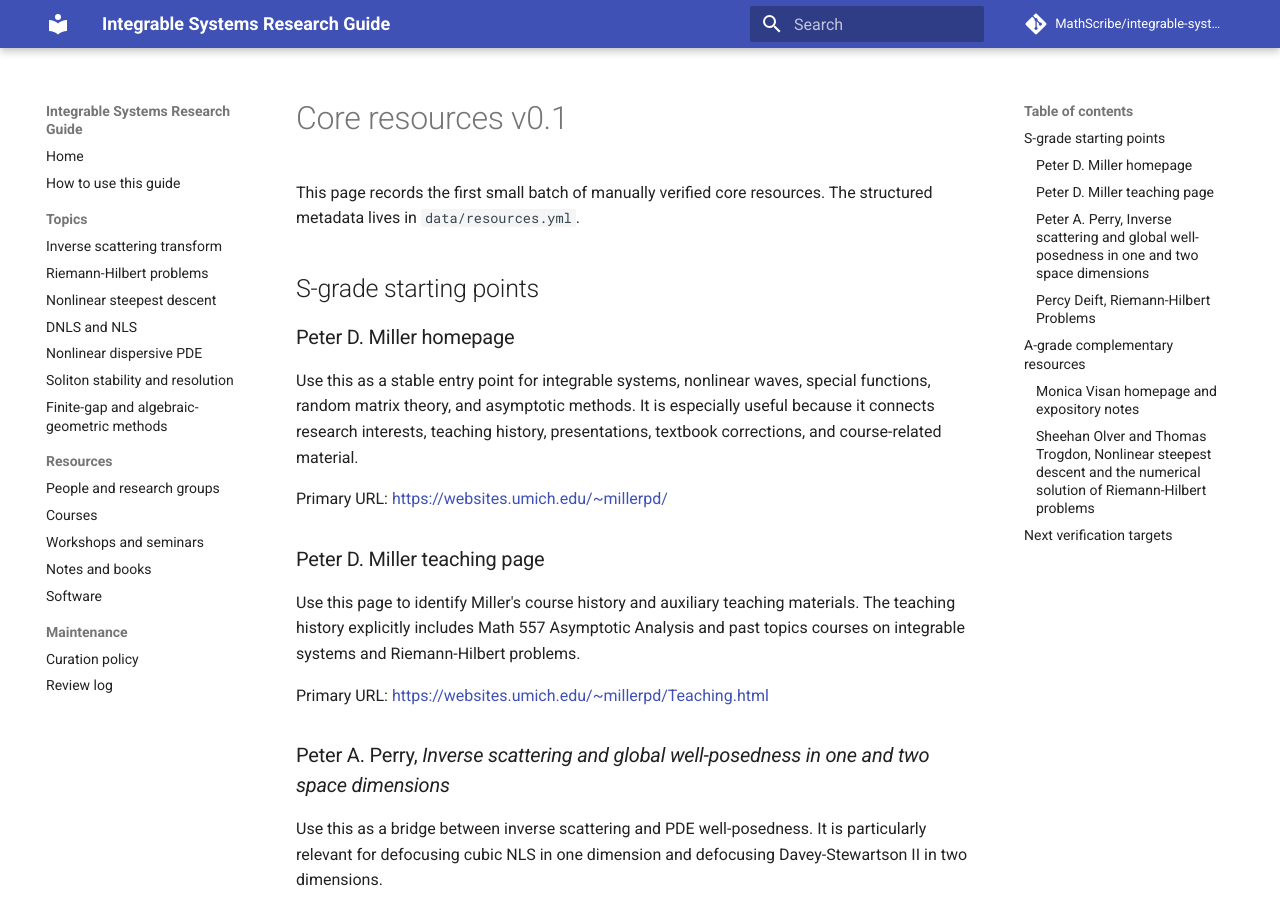
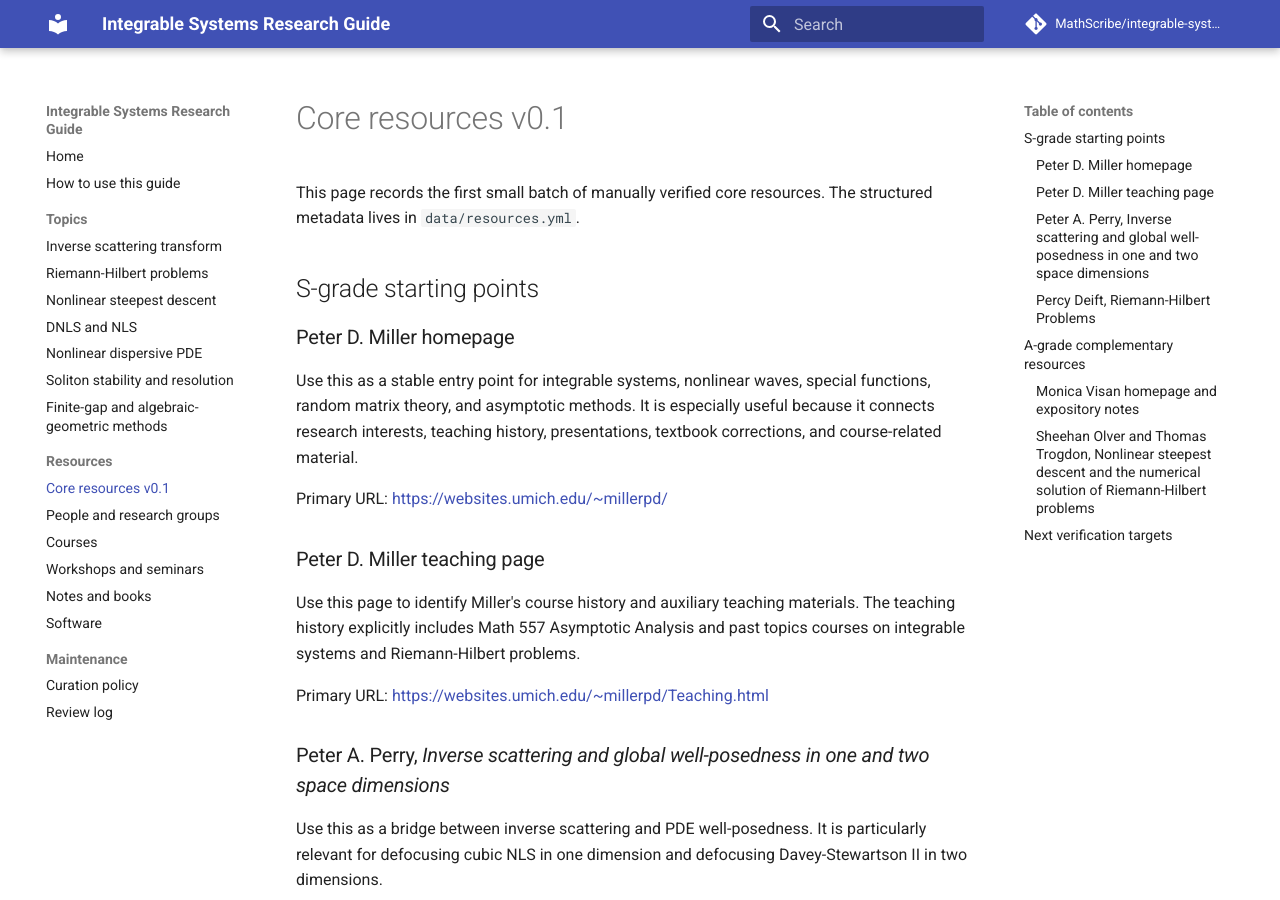
Before and after one commit to MathScribe/integrable-systems-guide, an MkDocs documentation site: the page built from docs/resources/core-v0-1.md, in a window 1280 px wide and 900 px high. Built offline with MkDocs 1.6.1 and Material for MkDocs 9.7.7, drawn with Linux system fonts in a browser that asks for light colours; comment, search, counter and statistics services are not loaded.

Commit message:
Add core resources page to MkDocs nav

```diff
--- a/mkdocs.yml
+++ b/mkdocs.yml
@@ -26,6 +26,7 @@ nav:
       - Soliton stability and resolution: topics/soliton-stability.md
       - Finite-gap and algebraic-geometric methods: topics/finite-gap.md
   - Resources:
+      - Core resources v0.1: resources/core-v0-1.md
       - People and research groups: resources/people.md
       - Courses: resources/courses.md
       - Workshops and seminars: resources/workshops.md
```
